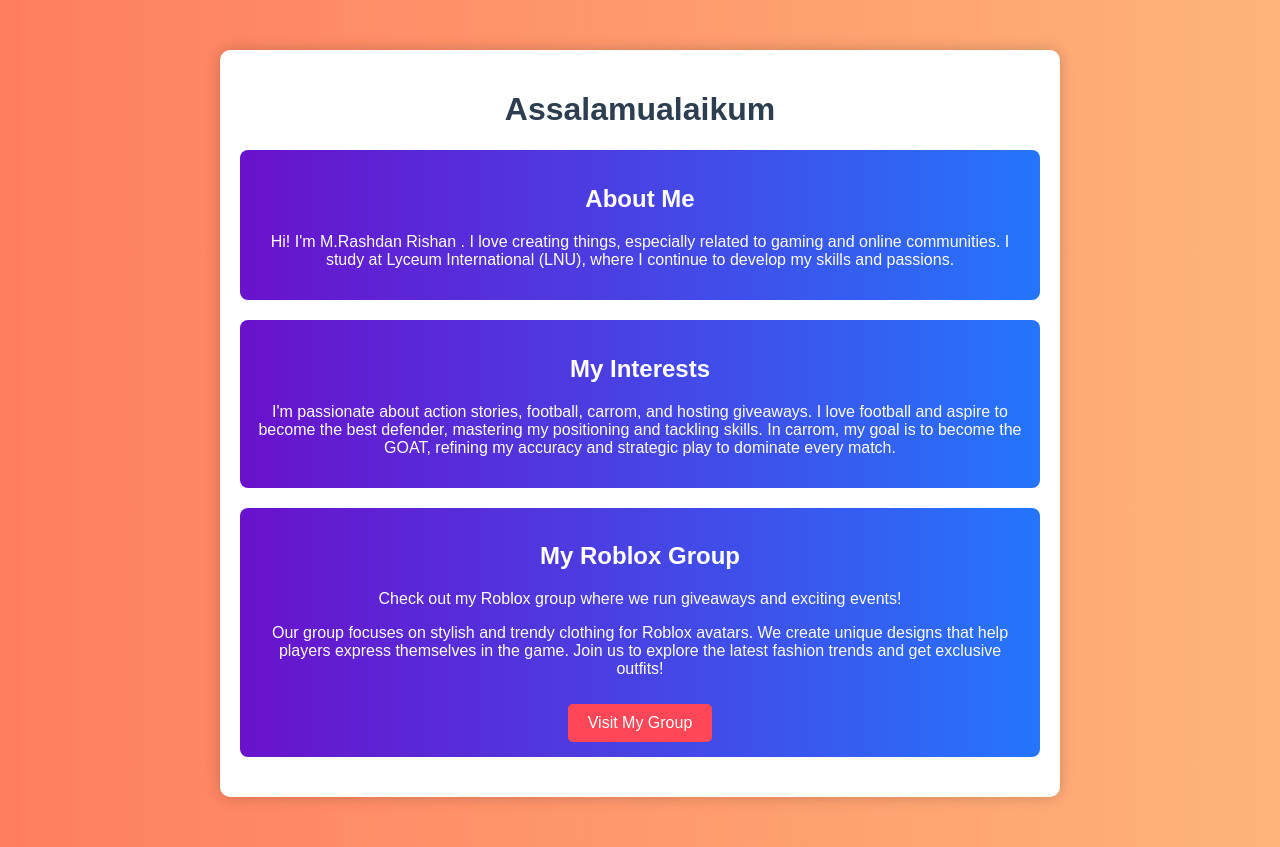
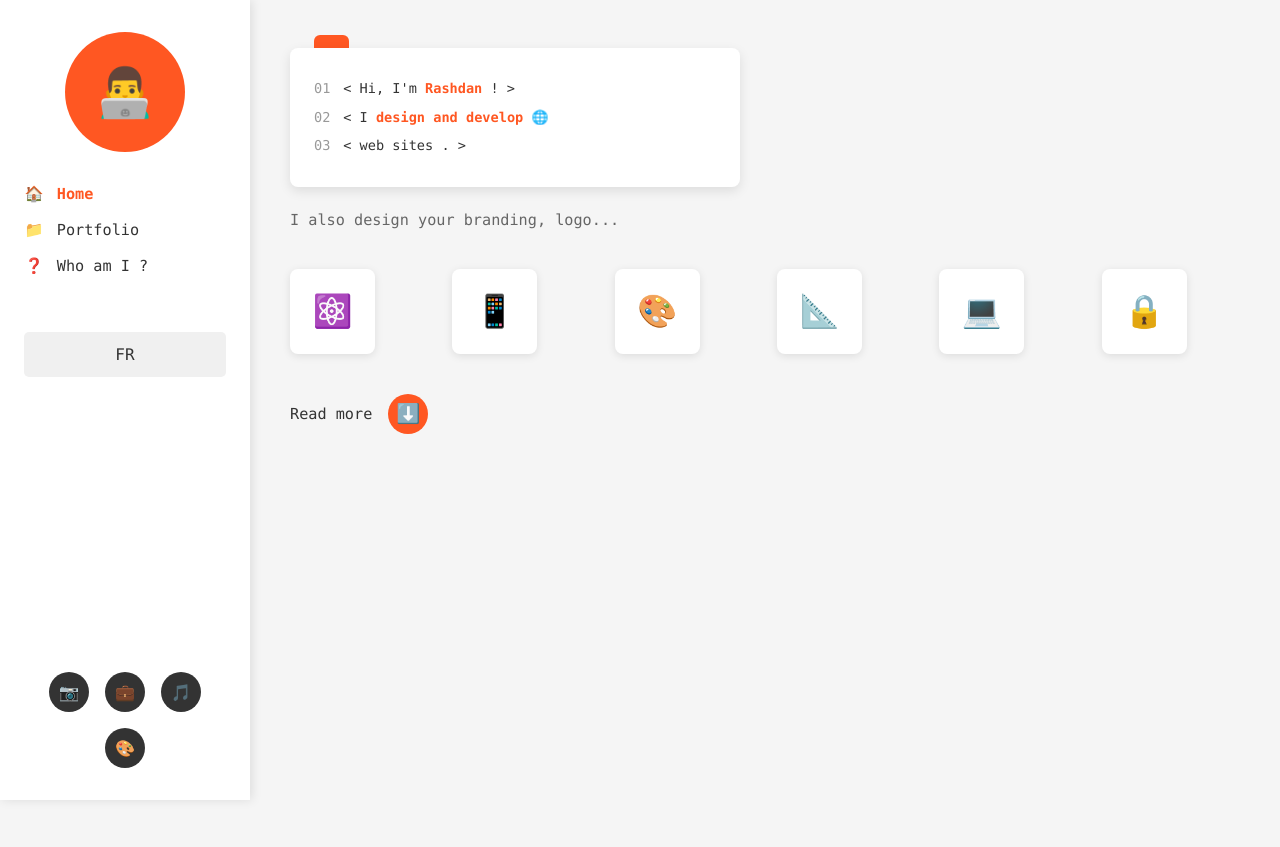
Before and after one commit to recklessrashdan/recklessrashdan.github.io, a plain HTML site: page index.html in a window 1280 px wide. After the commit the page ends 800 px from the top, so only its background shows below. Drawn offline with Linux system fonts and the light colour scheme.

Commit message:
trying to update please don't judge

```diff
--- a/index.html
+++ b/index.html
@@ -3,87 +3,346 @@
 <head>
     <meta charset="UTF-8">
     <meta name="viewport" content="width=device-width, initial-scale=1.0">
-    <title>About Me</title>
+    <title>Reckless Rashdan - Designer & Developer</title>
     <style>
-        body {
-            font-family: Arial, sans-serif;
-            background: linear-gradient(to right, #ff7e5f, #feb47b);
-            color: #333;
-            text-align: center;
+        * {
             margin: 0;
             padding: 0;
-            animation: fadeIn 2s ease-in;
+            box-sizing: border-box;
         }
+
+        body {
+            font-family: 'Monaco', 'Menlo', 'Courier New', monospace;
+            background-color: #f5f5f5;
+            color: #333;
+        }
+
         .container {
-            max-width: 800px;
-            margin: 50px auto;
+            display: flex;
+            min-height: 100vh;
+        }
+
+        /* Sidebar */
+        .sidebar {
+            width: 250px;
             background: white;
-            padding: 20px;
-            border-radius: 10px;
-            box-shadow: 0 0 15px rgba(0, 0, 0, 0.2);
-            animation: slideIn 1.5s ease-in-out;
+            padding: 2rem 1.5rem;
+            box-shadow: 2px 0 10px rgba(0, 0, 0, 0.1);
+            display: flex;
+            flex-direction: column;
+            position: fixed;
+            left: 0;
+            height: 100vh;
+            overflow-y: auto;
         }
-        h1 {
-            color: #2c3e50;
-            animation: popIn 1.5s ease-in-out;
+
+        .profile-image {
+            width: 120px;
+            height: 120px;
+            border-radius: 50%;
+            background-color: #ff5722;
+            margin: 0 auto 2rem;
+            display: flex;
+            align-items: center;
+            justify-content: center;
+            color: white;
+            font-size: 3rem;
+            overflow: hidden;
         }
-        .section {
-            margin: 20px 0;
-            padding: 15px;
+
+        .profile-image img {
+            width: 100%;
+            height: 100%;
+            object-fit: cover;
+        }
+
+        .nav-menu {
+            display: flex;
+            flex-direction: column;
+            gap: 1rem;
+            margin-bottom: 2rem;
+        }
+
+        .nav-item {
+            display: flex;
+            align-items: center;
+            gap: 0.8rem;
+            text-decoration: none;
+            color: #333;
+            font-size: 0.95rem;
+            transition: color 0.3s;
+        }
+
+        .nav-item:hover {
+            color: #ff5722;
+        }
+
+        .nav-item.active {
+            color: #ff5722;
+            font-weight: bold;
+        }
+
+        .nav-icon {
+            width: 20px;
+            height: 20px;
+            display: flex;
+            align-items: center;
+            justify-content: center;
+        }
+
+        .language-selector {
+            margin: 1.5rem 0;
+            padding: 0.8rem;
+            background: #f0f0f0;
+            border-radius: 5px;
+            text-align: center;
+            cursor: pointer;
+            transition: background 0.3s;
+        }
+
+        .language-selector:hover {
+            background: #e0e0e0;
+        }
+
+        .social-links {
+            display: flex;
+            gap: 1rem;
+            margin-top: auto;
+            flex-wrap: wrap;
+            justify-content: center;
+        }
+
+        .social-icon {
+            width: 40px;
+            height: 40px;
+            border-radius: 50%;
+            background: #333;
+            color: white;
+            display: flex;
+            align-items: center;
+            justify-content: center;
+            text-decoration: none;
+            transition: background 0.3s;
+            font-size: 1rem;
+        }
+
+        .social-icon:hover {
+            background: #ff5722;
+        }
+
+        /* Main Content */
+        .main-content {
+            margin-left: 250px;
+            padding: 1.5rem 2.5rem;
+            flex: 1;
+        }
+
+        .header-top {
+            display: none;
+        }
+
+        /* Code Snippet Box */
+        .code-box {
+            background: white;
             border-radius: 8px;
-            background: linear-gradient(to right, #6a11cb, #2575fc);
+            padding: 1.5rem;
+            margin: 1.5rem 0;
+            box-shadow: 0 4px 12px rgba(0, 0, 0, 0.1);
+            position: relative;
+            max-width: 450px;
+        }
+
+        .code-box::before {
+            content: '';
+            position: absolute;
+            top: -0.8rem;
+            left: 1.5rem;
+            width: 35px;
+            height: 35px;
+            background: #ff5722;
+            border-radius: 6px 6px 0 0;
+            z-index: -1;
+        }
+
+        .code-line {
+            font-size: 0.85rem;
+            line-height: 1.6;
+            color: #333;
+            margin: 0.4rem 0;
+            font-family: 'Monaco', monospace;
+        }
+
+        .code-number {
+            color: #999;
+            margin-right: 0.8rem;
+        }
+
+        .keyword {
+            color: #333;
+        }
+
+        .string {
+            color: #ff5722;
+            font-weight: bold;
+        }
+
+        .intro-text {
+            margin: 1.5rem 0 2.5rem 0;
+            font-size: 0.95rem;
+            color: #666;
+            max-width: 550px;
+        }
+
+        .read-more {
+            display: flex;
+            align-items: center;
+            gap: 1rem;
+            margin: 2.5rem 0;
+            cursor: pointer;
+            text-decoration: none;
+            color: #333;
+            transition: color 0.3s;
+            font-size: 0.95rem;
+        }
+
+        .read-more:hover {
+            color: #ff5722;
+        }
+
+        .read-more-circle {
+            width: 40px;
+            height: 40px;
+            border-radius: 50%;
+            background: #ff5722;
             color: white;
-            animation: fadeInUp 1.5s ease-in-out;
+            display: flex;
+            align-items: center;
+            justify-content: center;
+            font-size: 1.2rem;
+            transition: transform 0.3s;
         }
-        .btn {
-            display: inline-block;
-            background: #ff4757;
-            color: white;
-            padding: 10px 20px;
-            text-decoration: none;
-            border-radius: 5px;
-            margin-top: 10px;
-            transition: background 0.3s, transform 0.3s;
+
+        .read-more:hover .read-more-circle {
+            transform: translateY(3px);
         }
-        .btn:hover {
-            background: #e84118;
-            transform: scale(1.1) rotate(5deg);
+
+        /* Skills Section */
+        .skills-container {
+            display: grid;
+            grid-template-columns: repeat(auto-fit, minmax(85px, 1fr));
+            gap: 1.5rem;
+            margin-top: 2.5rem;
         }
-        @keyframes fadeIn {
-            from { opacity: 0; }
-            to { opacity: 1; }
+
+        .skill-item {
+            display: flex;
+            align-items: center;
+            justify-content: center;
+            width: 85px;
+            height: 85px;
+            background: white;
+            border-radius: 8px;
+            box-shadow: 0 2px 8px rgba(0, 0, 0, 0.1);
+            font-size: 2rem;
+            transition: transform 0.3s, box-shadow 0.3s;
         }
-        @keyframes slideIn {
-            from { transform: translateY(-50px); opacity: 0; }
-            to { transform: translateY(0); opacity: 1; }
+
+        .skill-item:hover {
+            transform: translateY(-5px);
+            box-shadow: 0 4px 12px rgba(0, 0, 0, 0.15);
         }
-        @keyframes popIn {
-            0% { transform: scale(0.8); opacity: 0; }
-            100% { transform: scale(1); opacity: 1; }
-        }
-        @keyframes fadeInUp {
-            from { transform: translateY(20px); opacity: 0; }
-            to { transform: translateY(0); opacity: 1; }
+
+        /* Responsive */
+        @media (max-width: 768px) {
+            .container {
+                flex-direction: column;
+            }
+
+            .sidebar {
+                width: 100%;
+                height: auto;
+                position: relative;
+                box-shadow: 0 2px 10px rgba(0, 0, 0, 0.1);
+            }
+
+            .main-content {
+                margin-left: 0;
+                padding: 1rem;
+            }
+
+            .code-box {
+                max-width: 100%;
+            }
+
+            .tech-icons {
+                justify-content: center;
+                margin-bottom: 1rem;
+            }
+
+            .header-top {
+                flex-direction: column;
+                gap: 1rem;
+            }
         }
     </style>
 </head>
 <body>
     <div class="container">
-        <h1>Assalamualaikum</h1>
-        <div class="section">
-            <h2>About Me</h2>
-            <p>Hi! I'm M.Rashdan Rishan . I love creating things, especially related to gaming and online communities. I study at Lyceum International (LNU), where I continue to develop my skills and passions.</p>
-        </div>
-        <div class="section">
-            <h2>My Interests</h2>
-            <p>I'm passionate about action stories, football, carrom, and hosting giveaways. I love football and aspire to become the best defender, mastering my positioning and tackling skills. In carrom, my goal is to become the GOAT, refining my accuracy and strategic play to dominate every match.</p>
-        </div>
-        <div class="section">
-            <h2>My Roblox Group</h2>
-            <p>Check out my Roblox group where we run giveaways and exciting events!</p>
-            <p>Our group focuses on stylish and trendy clothing for Roblox avatars. We create unique designs that help players express themselves in the game. Join us to explore the latest fashion trends and get exclusive outfits!</p>
-            <a href="https://www.roblox.com/communities/34354197/HR-Wadrobe-Clothing#!/about" class="btn">Visit My Group</a>
-        </div>
+        <!-- Sidebar -->
+        <aside class="sidebar">
+            <div class="profile-image">👨‍💻</div>
+
+            <nav class="nav-menu">
+                <a href="#home" class="nav-item active">
+                    <span class="nav-icon">🏠</span>
+                    <span>Home</span>
+                </a>
+                <a href="#portfolio" class="nav-item">
+                    <span class="nav-icon">📁</span>
+                    <span>Portfolio</span>
+                </a>
+                <a href="#about" class="nav-item">
+                    <span class="nav-icon">❓</span>
+                    <span>Who am I ?</span>
+                </a>
+            </nav>
+
+            <div class="language-selector">FR</div>
+
+            <div class="social-links">
+                <a href="#instagram" class="social-icon">📷</a>
+                <a href="#linkedin" class="social-icon">💼</a>
+                <a href="#tiktok" class="social-icon">🎵</a>
+                <a href="#behance" class="social-icon">🎨</a>
+            </div>
+        </aside>
+
+        <!-- Main Content -->
+        <main class="main-content">
+
+
+            <div class="code-box">
+                <div class="code-line"><span class="code-number">01</span><span class="keyword">&lt; Hi, I'm </span><span class="string">Rashdan</span><span class="keyword"> ! &gt;</span></div>
+                <div class="code-line"><span class="code-number">02</span><span class="keyword">&lt; I </span><span class="string">design</span><span class="keyword"> </span><span class="string">and</span><span class="keyword"> </span><span class="string">develop</span><span class="keyword"> 🌐</span></div>
+                <div class="code-line"><span class="code-number">03</span><span class="keyword">&lt; web sites . &gt;</span></div>
+            </div>
+
+            <p class="intro-text">I also design your branding, logo...</p>
+
+            <div class="skills-container">
+                <div class="skill-item">⚛️</div>
+                <div class="skill-item">📱</div>
+                <div class="skill-item">🎨</div>
+                <div class="skill-item">📐</div>
+                <div class="skill-item">💻</div>
+                <div class="skill-item">🔒</div>
+            </div>
+
+            <a href="#portfolio" class="read-more">
+                <span>Read more</span>
+                <div class="read-more-circle">⬇️</div>
+            </a>
+        </main>
     </div>
 </body>
 </html>
```
